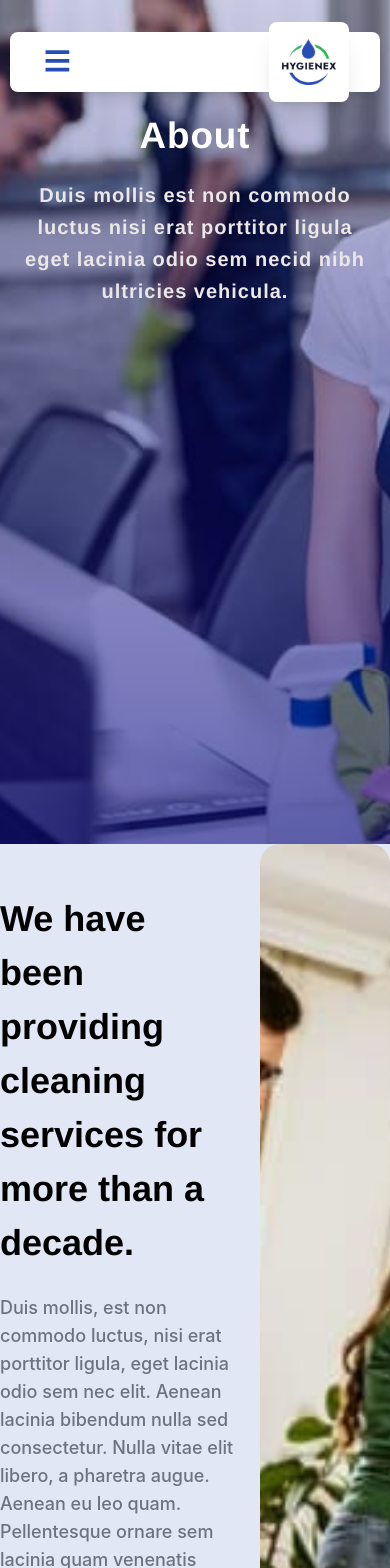
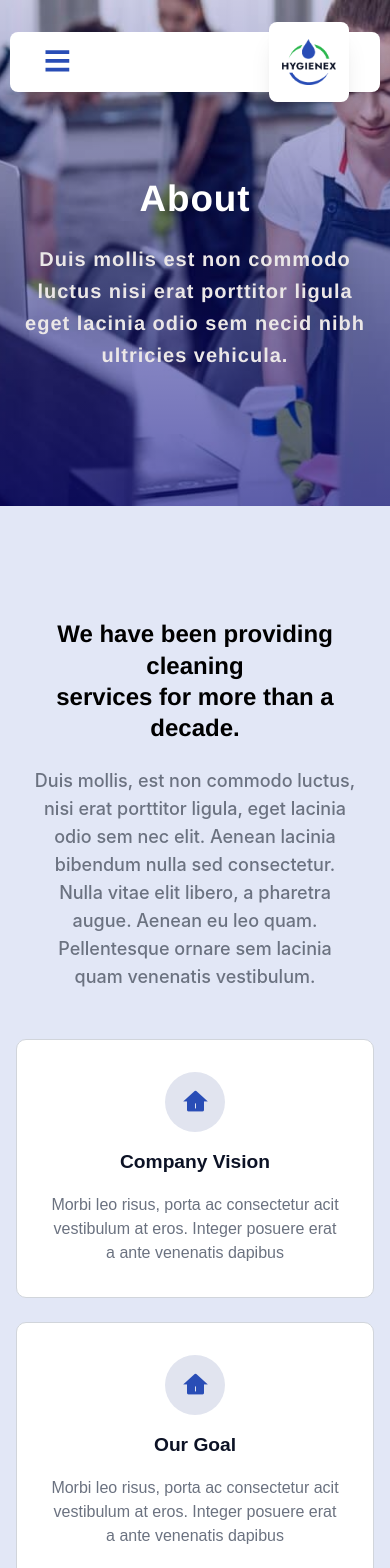
Before and after one commit to Ifenna-Pascal/cleaning-booking-app, a Next.js app: page /about in a window 390 px wide. Shown: the top 1568 px of the page. Built offline with nearby package versions, Linux system fonts and the light colour scheme.

Commit message:
finsihed about mobile

```diff
--- a/src/components/Links.jsx
+++ b/src/components/Links.jsx
@@ -5,7 +5,7 @@ import {useRouter } from "next/router";
 function Links({ href, text }) {
     const router = useRouter()
     return (
-        <Link href={href} srcoll><a className={` ${router.pathname === href ? "text-secondary" : "text-text_secondary" } navItem`} >{text}</a></Link>
+        <Link href={href} srcoll><a className={` ${router.pathname === href ? "text-secondary" : "lg:text-text_secondary text-gray-300" }  navItem`} >{text}</a></Link>
     )
 }
 
--- a/src/layout/hero/Hero.jsx
+++ b/src/layout/hero/Hero.jsx
@@ -7,7 +7,7 @@ function Hero({ children, bg }) {
   const router = useRouter();
   const [show, setShow] = useState(false);
   return (
-    <div className={`min-h-screen ${router.pathname === "/" ? "md:min-h-[90vh]" : "md:min-h-[70vh]"} h-full w-full ${bg} bg-no-repeat bg-cover bg-center bg-fixed relative`}>
+    <div className={`${router.pathname === "/" ? "md:min-h-[90vh] min-h-screen" : "md:min-h-[70vh] min-h-[60vh]"} h-full w-full ${bg} bg-no-repeat bg-cover bg-center bg-fixed relative`}>
       <div className='max-w-[1250px] w-full h-full relative mx-auto'>
         <Navbar show={show} setShow={setShow} />
         <MobileNav show={show} />
--- a/src/layout/hero/MobileNav.jsx
+++ b/src/layout/hero/MobileNav.jsx
@@ -1,13 +1,15 @@
 import React from 'react'
+import Links from '../../components/Links'
 
 function MobileNav({ show }) {
     return (
         <div className={` absolute ${show ? "mt-14" : "-mt-[100%]"} px-4  w-full md:none  duration-300 h-[250px]`}>
             <div className='flex px-4 py-4 rounded-[6px] text-left bg-dark_secondary flex-col '>
-                <span className='py-2 px-3 rounded-md text-lg font-semibold text-gray-300 hover:text-secondary'>Home</span>
-                <span className='py-2  px-3 rounded-md text-lg font-semibold text-gray-300 hover:text-secondary'>Services</span>
-                <span className='py-2  px-3 rounded-md text-gray-300 text-lg font-semibold  hover:text-secondary'>About</span>
-                <span className='py-2  px-3 rounded-md text-gray-300 text-lg font-semibold  hover:text-secondary'>Contact Us</span>
+                <Links href="/" text="Home" />
+                <Links href="/about" text="About" />
+                <Links href="/services" text="Services" />
+                <Links href="/contact_us" text="Contact Us" />
+                <Links href="/bookings" text="Booking" />
                 <button className="bg-secondary my-3 border-none flex items-center py-3 px-10 font-outfit cursor-pointer text-white font-semibold rounded-md justify-center">Book Now</button>
             </div>
         </div>
--- a/src/layout/hero/Navbar.jsx
+++ b/src/layout/hero/Navbar.jsx
@@ -21,8 +21,8 @@ function Navbar({show ,setShow}) {
       <div className='h-[80px] lg:h-[120px] absolute left-[70%] md:left-[48%] flex  items-center rounded-lg shadow-xl duration-300 bg-white justify-center p-2 w-[80px] lg:w-[120px]'>
         <img src={Images.logoTwo} className="w-[85%] hover:scale-110 duration-300 cursor-pointer" />
       </div>
-      <div className="justify-self-end hidden md:block self-end flex space-x-10">
-        {/* <div className='hidden md:block'><Contact icon="ri-phone-line" header="Hotline" content="+11234567890" /></div> */}
+      <div className="justify-self-end hidden md:flex self-end flex space-x-10">
+        <div className='hidden md:block'><Contact icon="ri-phone-line" header="Hotline" content="+11234567890" /></div>
         <button className="bg-secondary justify-self-end self-end border-none flex items-center py-3 px-10 font-outfit cursor-pointer text-white font-semibold rounded-md justify-center">Book Now</button>
       </div>
     </nav>
--- a/src/pages/about.js
+++ b/src/pages/about.js
@@ -12,7 +12,7 @@ function AboutPage() {
   return (
     <div>
         <Hero bg="bg-aboutHero">
-            <div className='flex items-center h-[35vh]  justify-center flex-col'>
+            <div className='flex items-center lg:h-[35vh] h-[50vh]  justify-center flex-col'>
             <h1 className='text-white leading-[1.5em] lg:leading-[1.5em] font-poppins tracking-wide text-center lg:text-left font-bold text-[2.3em] lg:text-[3.3em]'>About</h1>
           <p className="font-semibold px-3 max-w-[700px] tracking-wider md:px-0 text-xl text-center  text-[#ebe7e7] leading-8 mt-4 font-poppins">Duis mollis est non commodo luctus nisi erat porttitor ligula eget lacinia odio sem necid nibh ultricies vehicula.</p>
             </div>
--- a/src/section/about/Team.jsx
+++ b/src/section/about/Team.jsx
@@ -17,14 +17,15 @@ const TeamCard = ({ img, name, position }) => {
 }
 
 function Team() {
+
   return (
     <div className="bg-[#e2e7f6]">
-      <div className='max-w-[1200px] min-h-[600px] flex flex-col w-full h-full items-start lg:py-20  relative mx-auto'>
+      <div className='max-w-[1200px] min-h-[600px] px-4 lg:px-0 flex flex-col w-full h-full items-start py-16 lg:py-20  relative mx-auto'>
         <div className='block flex items-center flex-col w-full text-center'>
           <h1 className='font-semibold font-outfit leading-[1.5em] text-center md:text-left text-[1.8em] lg:text-[2.5em] text-text_primary'>Our Expert Team</h1>
           <p className="text-center max-w-[650px] py-4 text-lg text-gray-500 font-[500]">We take pride in the excellent quality of our office cleaning services, and we understand our customers&apos; needs.</p>
         </div>
-        <div className="grid grid-cols-3 gap-8 py-8 w-full">
+        <div className="grid grid-col-1 lg:grid-cols-3 gap-8 py-8 w-full">
           {
             workers.map(x => (
               <TeamCard key={x.id} img={x.img} name={x.name} position={x.position} />
--- a/src/section/about/Vision.jsx
+++ b/src/section/about/Vision.jsx
@@ -4,12 +4,12 @@ import Images from '../../util/images'
 function Vision() {
     return (
         <div className="bg-[#e2e7f6]">
-            <div className='max-w-[1200px] min-h-[600px] flex flex-col w-full h-full items-start lg:py-24  relative mx-auto'>
-                <div className='grid grid-cols-3 '>
-                    <div className='col-span-2 flex  flex-col py-12 max-w-[90%]'>
-                        <h1 className='text-left text-4xl font-poppins leading-[1.5em] text-black font-semibold'>We have been providing cleaning <br />services for more than a decade.</h1>
-                        <p className='py-6 text-lg text-gray-500 font-[500]'>Duis mollis, est non commodo luctus, nisi erat porttitor ligula, eget lacinia odio sem nec elit. Aenean lacinia bibendum nulla sed consectetur. Nulla vitae elit libero, a pharetra augue. Aenean eu leo quam. Pellentesque ornare sem lacinia quam venenatis vestibulum.</p>
-                        <div className='grid pt-6 grid-cols-2 gap-x-4'>
+            <div className='lg:max-w-[1200px] min-h-[600px] flex flex-col w-full h-full items-center lg:items-start py-16 lg:py-24  relative mx-auto'>
+                <div className='grid grid-cols-1 lg:grid-cols-3 '>
+                    <div className='lg:col-span-2 flex  flex-col py-12 px-4 lg:px-0  lg:max-w-[90%]'>
+                        <h1 className='lg:text-left text-center text-2xl lg:text-4xl font-poppins leading-[1.3em] lg:leading-[1.5em] text-black font-semibold'>We have been providing cleaning <br />services for more than a decade.</h1>
+                        <p className='py-6 text-lg text-center lg:text-left text-gray-500 px-4 lg:px-0 font-[500]'>Duis mollis, est non commodo luctus, nisi erat porttitor ligula, eget lacinia odio sem nec elit. Aenean lacinia bibendum nulla sed consectetur. Nulla vitae elit libero, a pharetra augue. Aenean eu leo quam. Pellentesque ornare sem lacinia quam venenatis vestibulum.</p>
+                        <div className='grid pt-6 grid-cols-1 lg:grid-cols-2 gap-y-6 lg:gap-x-4'>
                             <div className='bg-white border rounded-[10px] px-4 py-8 flex flex-col space-y-4 justify-center items-center text-center border-gray-300'>
                                 <div className='flex justify-center p-2 items-center w-[60px] h-[60px]  rounded-[50%] bg-[#E1E4EF]'>
                                     <i className={`ri-home-4-fill text-2xl text-primary font-semibold`}></i>
@@ -26,7 +26,7 @@ function Vision() {
                             </div>
                         </div>
                     </div>
-                    <div className='col-span-1 w-full h-full '>
+                    <div className='col-span-1 w-full lg:h-full h-[450px] px-4 '>
                         <img src={Images.imageEight} alt="our vission" className="w-full h-full rounded-[20px] object-cover object-cover" />
                     </div>
                 </div>
--- a/src/styles/globals.css
+++ b/src/styles/globals.css
@@ -34,7 +34,7 @@ a {
 
 @layer utilities {
   .navItem {
-    @apply font-[600]  font-poppins mr-8 text-lg
+    @apply font-[600]  font-poppins lg:mr-8  py-2 px-3 lg:py-0 lg:px-0 text-lg
   }
   .navItem:nth-child(5) {
     @apply mr-0
```
